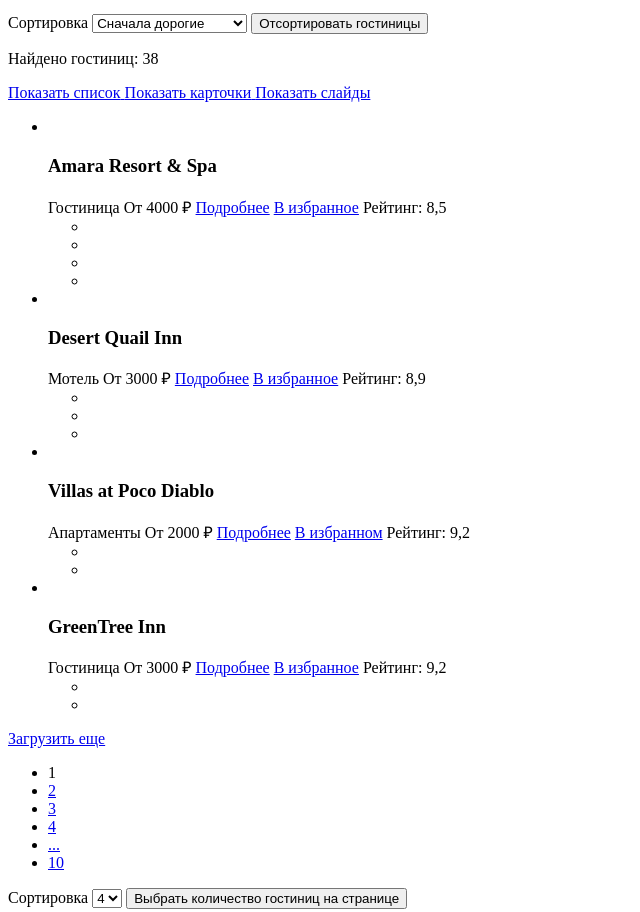
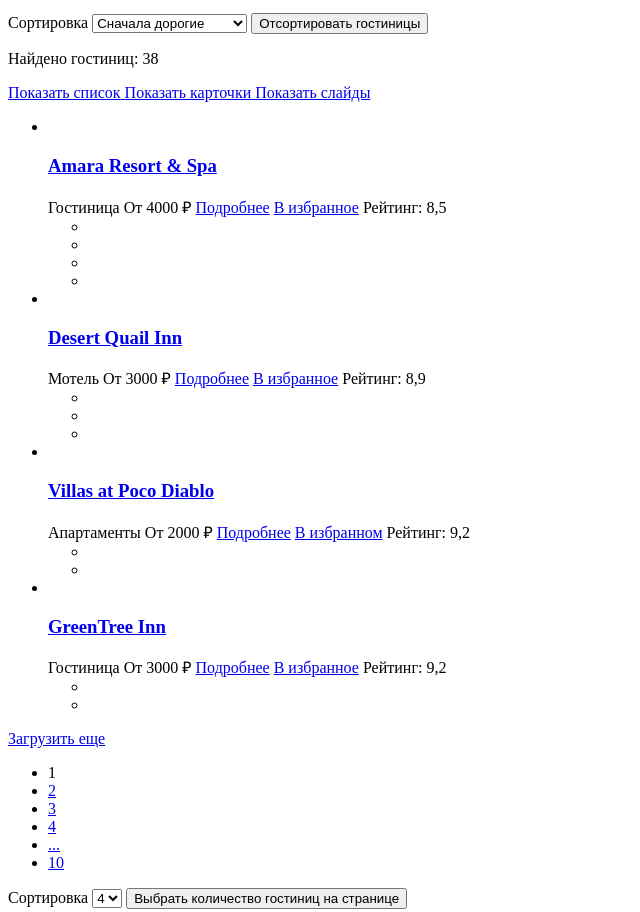
Before and after one commit to Kon3a/1872463-sedona-32, a plain HTML site: page hotels.html in a window 1280 px wide. Shown: the part 735-1647 px from the top of the page, without its empty margins (0-640 px from the left). Drawn offline with Linux system fonts and the light colour scheme.

Commit message:
Правки после второй проверки
Внес последние правки: Заголовки гостиниц обернул  в ссылки с классми.
убрал лишние дивы и присвоил классы пуктам списка с гостиницами

```diff
--- a/hotels.html
+++ b/hotels.html
@@ -149,12 +149,14 @@
        <span class="visually-hidden">Показать слайды</span>
       </a>
       <ul class="hotel-list">
-        <li>
-          <div class="hotel-card">
-           <a class="hotel-card-link" href="#">
+        <li class="hotel-list-item">
+
+           <a class="hotel-card-img-link" href="#">
             <img class="hotel-card-image" src="#" alt="">
            </a>
+           <a class="hotel-card-title-link" href="#">
              <h3 class="hotel-card-title">Amara Resort & Spa</h3>
+           </a>
 			      <span class="hotel-card-item">Гостиница</span>
 			      <span class="hotel-card-price">От 4000 ₽</span>
 			      <a href="#" class="hotel-card-button details">Подробнее</a>
@@ -174,14 +176,16 @@
                 <img class="star-image" src="#" alt="">
               </li>
             </ul>
-          </div>
+
         </li>
-        <li>
-          <div class="hotel-card">
+        <li class="hotel-list-item">
+
              <a class="hotel-card-link" href="hotel.html">
              <img class="hotel-card-image" src="#" alt="">
              </a>
-             <h3 class="hotel-card-title">Desert Quail Inn</h3>
+             <a class="hotel-card-title-link" href="#">
+              <h3 class="hotel-card-title">Desert Quail Inn</h3>
+             </a>
              <span class="hotel-card-item">Мотель</span>
              <span class="hotel-card-price">От 3000 ₽</span>
              <a href="#" class="hotel-card-button details">Подробнее</a>
@@ -198,14 +202,16 @@
                  <img class="star-image" src="#" alt="">
                </li>
              </ul>
-           </div>
+
         </li>
-        <li>
-          <div class="hotel-card">
+        <li class="hotel-list-item">
+
 		       <a class="hotel-card-link" href="hotel.html">
 			      <img class="hotel-card-image" src="#" alt="">
            </a>
-           <h3 class="hotel-card-title">Villas at Poco Diablo</h3>
+           <a class="hotel-card-title-link" href="#">
+            <h3 class="hotel-card-title">Villas at Poco Diablo</h3>
+           </a>
 			     <span class="hotel-card-item">Апартаменты</span>
            <span class="hotel-card-price">От 2000 ₽</span>
 			     <a href="#" class="hotel-card-button details">Подробнее</a>
@@ -219,14 +225,16 @@
                 <img class="star-image" src="#" alt="">
               </li>
             </ul>
-          </div>
+
         </li>
-        <li>
-          <div class="hotel-card">
+        <li class="hotel-list-item">
+
 		       <a class="hotel-card-link" href="hotel.html">
 		        <img class="hotel-card-image" src="#" alt="">
            </a>
+           <a class="hotel-card-title-link" href="#">
            <h3 class="hotel-card-title">GreenTree Inn</h3>
+           </a>
 		       <span class="hotel-card-item">Гостиница</span>
 		       <span class="hotel-card-price">От 3000 ₽</span>
 		       <a href="#" class="hotel-card-button details">Подробнее</a>
@@ -240,7 +248,7 @@
                 <img class="star-image" src="#" alt="">
               </li>
             </ul>
-          </div>
+
         </li>
       </ul>
       <a href="#" class="hotel-card-button load-more">Загрузить еще</a>
@@ -335,7 +343,6 @@
       </a>
     </section>
   </footer>
-
 </headr>
 </body>
 </html>
```
